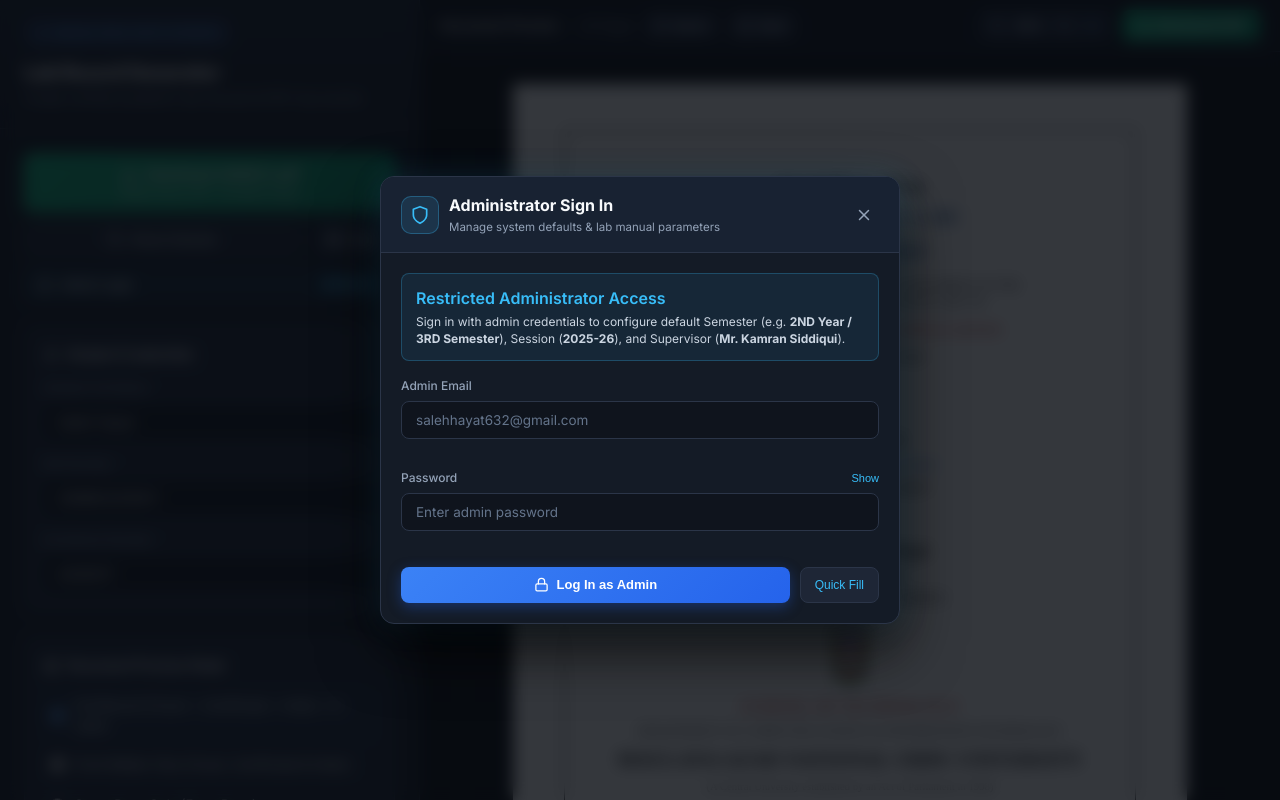
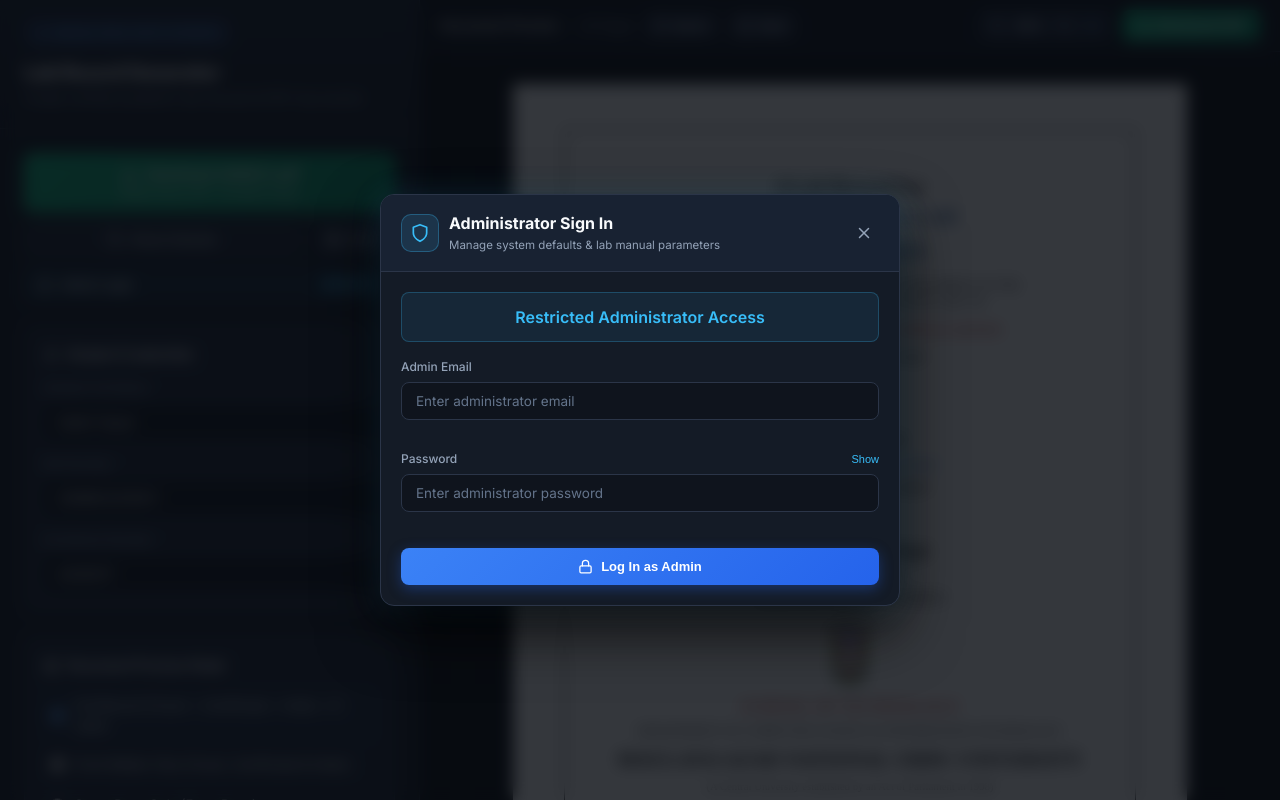
Before and after one commit to SALEHHAYAT8252/data, a React (Vite) app in the folder lab-record-app/: page / in a window 1280 px wide. Both pictures are taken after a click on the button "Sign in as Admin to change default semester, session, and fa". Built offline with nearby package versions, Linux system fonts and the light colour scheme.

Commit message:
Restrict admin login: remove quick fill, remove descriptive notice text, and require valid credentials

```diff
--- a/lab-record-app/src/components/AdminModal.jsx
+++ b/lab-record-app/src/components/AdminModal.jsx
@@ -57,14 +57,8 @@ export default function AdminModal({
       }
       setError('');
     } else {
-      setError('Invalid email or password. Please use admin credentials.');
+      setError('Invalid email or password. Access is restricted to authorized administrators.');
     }
-  };
-
-  const handleQuickFill = () => {
-    setEmail(ADMIN_EMAIL);
-    setPassword(ADMIN_PASSWORD);
-    setError('');
   };
 
   const handleLogout = () => {
@@ -146,12 +140,9 @@ export default function AdminModal({
           {!isAdmin ? (
             /* Login Form */
             <form onSubmit={handleLogin} style={{ display: 'flex', flexDirection: 'column', gap: '16px' }}>
-              <div className="admin-login-notice">
-                <div style={{ fontWeight: '600', color: '#38bdf8', marginBottom: '4px' }}>
+              <div className="admin-login-notice" style={{ textAlign: 'center', padding: '12px' }}>
+                <div style={{ fontWeight: '600', color: '#38bdf8' }}>
                   Restricted Administrator Access
-                </div>
-                <div style={{ fontSize: '12px', color: '#cbd5e1', lineHeight: '1.4' }}>
-                  Sign in with admin credentials to configure default Semester (e.g. <strong>2ND Year / 3RD Semester</strong>), Session (<strong>2025-26</strong>), and Supervisor (<strong>Mr. Kamran Siddiqui</strong>).
                 </div>
               </div>
 
@@ -166,7 +157,7 @@ export default function AdminModal({
                 <input
                   type="email"
                   className="form-input"
-                  placeholder="salehhayat632@gmail.com"
+                  placeholder="Enter administrator email"
                   value={email}
                   onChange={e => setEmail(e.target.value)}
                   autoComplete="email"
@@ -188,7 +179,7 @@ export default function AdminModal({
                 <input
                   type={showPassword ? 'text' : 'password'}
                   className="form-input"
-                  placeholder="Enter admin password"
+                  placeholder="Enter administrator password"
                   value={password}
                   onChange={e => setPassword(e.target.value)}
                   autoComplete="current-password"
@@ -196,23 +187,14 @@ export default function AdminModal({
                 />
               </div>
 
-              <div style={{ display: 'flex', gap: '10px', marginTop: '6px' }}>
+              <div style={{ marginTop: '6px' }}>
                 <button
                   type="submit"
                   className="btn-primary"
-                  style={{ flex: 1, padding: '10px 16px', fontSize: '13px', display: 'flex', alignItems: 'center', justifyContent: 'center', gap: '8px' }}
+                  style={{ width: '100%', padding: '11px 16px', fontSize: '13px', display: 'flex', alignItems: 'center', justifyContent: 'center', gap: '8px' }}
                 >
                   <IconLock size={15} />
                   <span>Log In as Admin</span>
-                </button>
-                <button
-                  type="button"
-                  onClick={handleQuickFill}
-                  className="btn-secondary"
-                  style={{ padding: '10px 14px', fontSize: '12px', color: '#38bdf8' }}
-                  title="Auto-fill default admin credentials"
-                >
-                  Quick Fill
                 </button>
               </div>
             </form>
```
